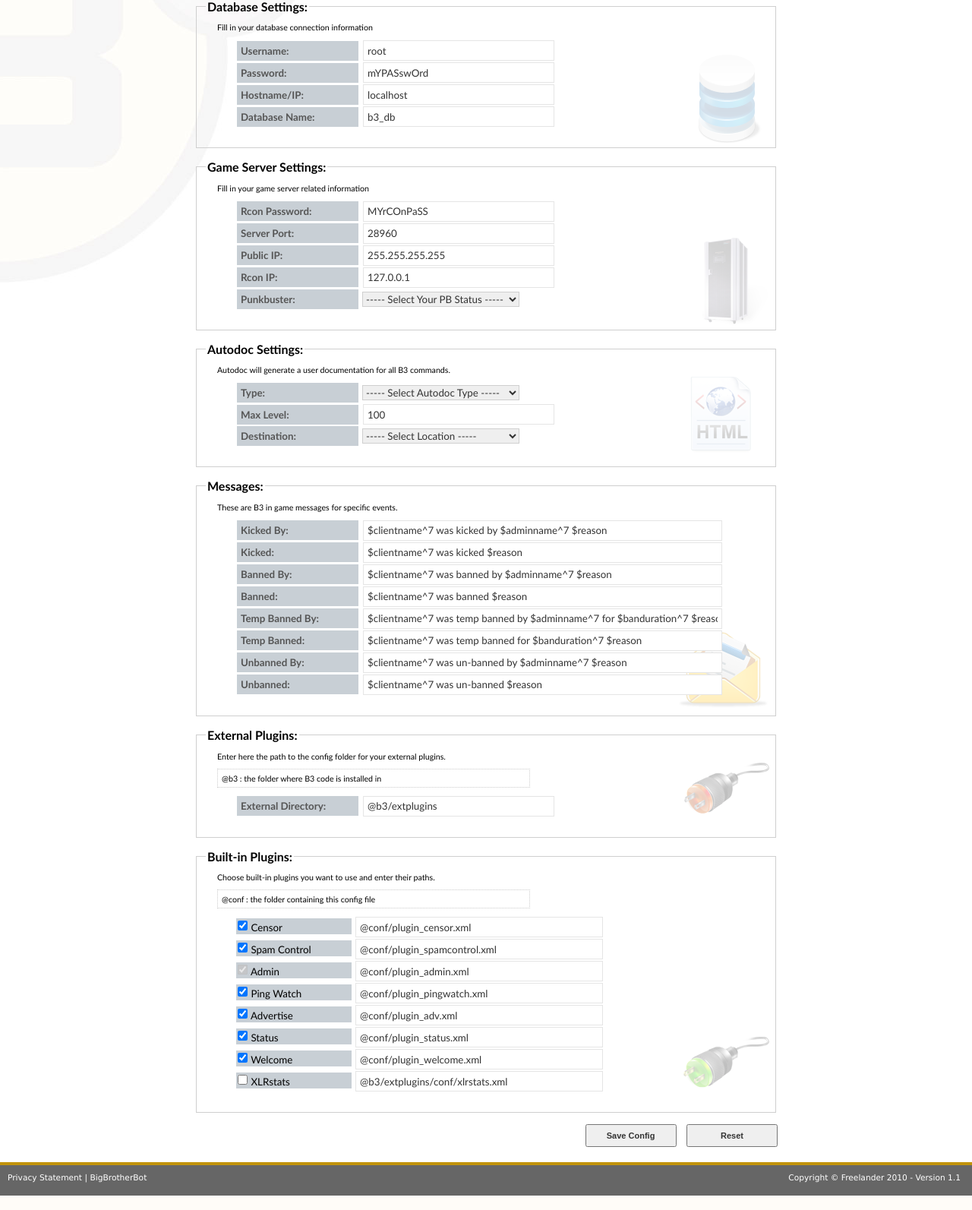
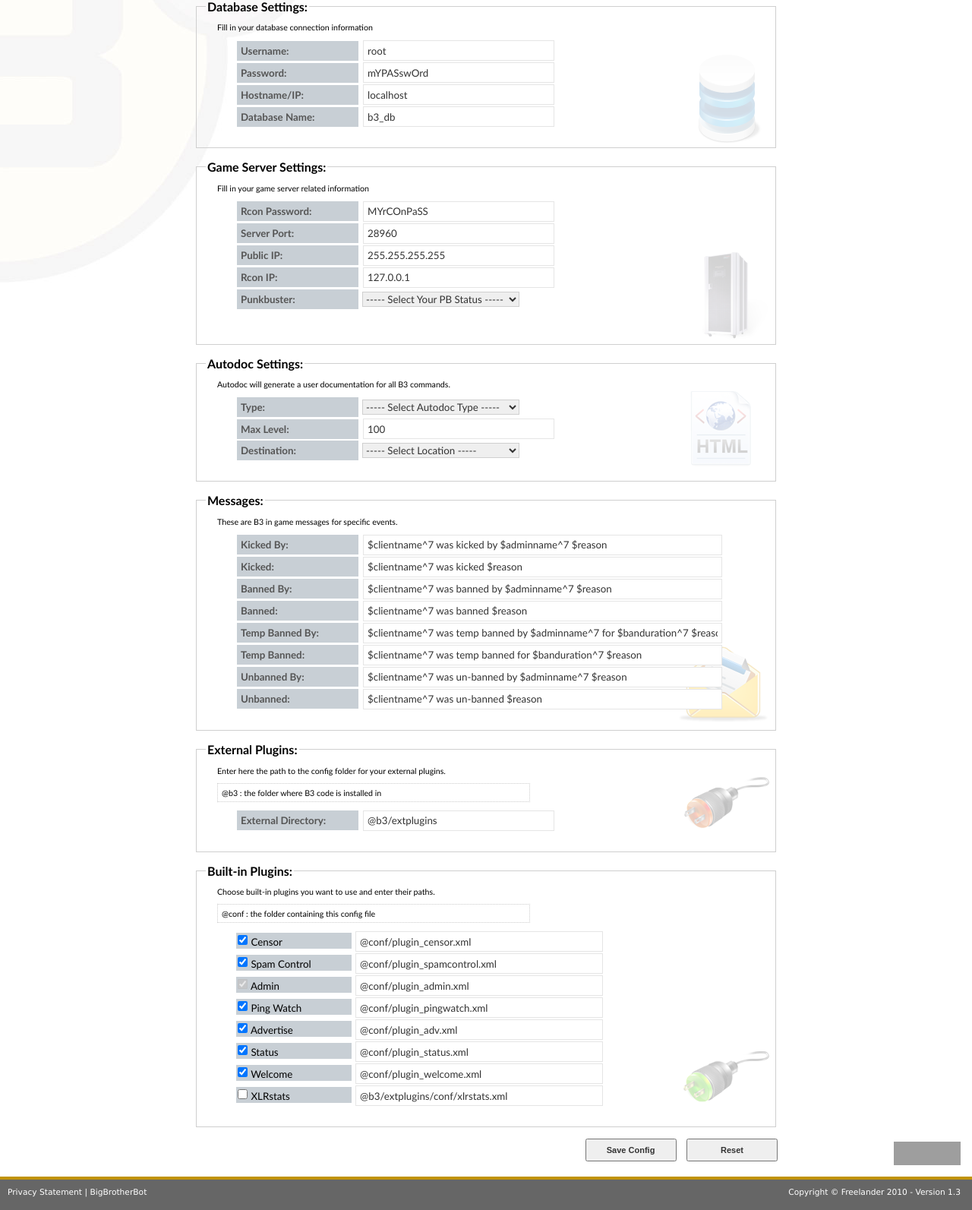
Before and after one commit to ozguruysal/b3-config-generator, a PHP site: page / in a window 1280 px wide. Shown: the part 478-2071 px from the top of the page at 76% size. Run offline with PHP 8.4, Linux system fonts and the light colour scheme; grey boxes are pictures that could not be loaded.

Commit message:
w3 xhtml validation

```diff
--- a/css/style.css
+++ b/css/style.css
@@ -100,6 +100,12 @@ margin:0px;
 	color:#FFF;
 	position:absolute;
 	right:15px;
+}
+
+.validator_logo {
+	position:absolute;
+	right:15px;
+	bottom:55px;
 }
 
 #b3 input {
--- a/inc_configmyb3.php
+++ b/inc_configmyb3.php
@@ -22,7 +22,7 @@
 *Foundation, Inc., 51 Franklin St, Fifth Floor, Boston, MA  02110-1301  USA
 */
 
-$version = '1.1';
+$version = '1.3';
 
 function select_your_game()
 {
@@ -44,7 +44,7 @@ function select_your_game()
                    );
 
   foreach ($parsers as $parser => $gamename)
-    echo "<option value=".$parser.">".$gamename."</option>\n";
+    echo '<option value="'.$parser.'">'.$gamename.'</option>' . "\n";
 }
 
 function select_log_level()
@@ -63,7 +63,7 @@ function select_log_level()
                       );
 
   foreach ($loglevels as $log => $logdesc)
-    echo "<option value=".$log.">".$logdesc."</option>\n";
+    echo '<option value="'.$log.'">'.$logdesc.'</option>' . "\n";
 }
 
 function select_pbsettings()
@@ -71,7 +71,7 @@ function select_pbsettings()
   $pbsettings = array ("on", "off");
 
   foreach ($pbsettings as $pb)
-    echo "<option value=".$pb.">".$pb."</option>\n";
+    echo '<option value="'.$pb.'">'.$pb.'</option>' . "\n";
 }
 
 function select_autodoc_type()
@@ -79,7 +79,7 @@ function select_autodoc_type()
   $autodoctypes = array ("html", "htmltable", "xml");
 
   foreach ($autodoctypes as $autodoctype)
-    echo "<option value=".$autodoctype.">".$autodoctype."</option>\n";
+    echo '<option value="'.$autodoctype.'">'.$autodoctype.'</option>' . "\n";
 }
 
 function generate_b3config_xml()
--- a/index.php
+++ b/index.php
@@ -53,8 +53,8 @@ include('inc_configmyb3.php');
   <div class="header_note">For B3 Version 1.3 or higher</div>
   <div class="header_right"></div>
 </div>
-<form id="b3" name="b3config" method="POST" action="showmyconfig.php">
-<table width="60%" border="0" cellpadding="0" cellspacing="0" id="b3conf" align="center">
+<form id="b3" method="post" action="showmyconfig.php">
+<table width="60%" border="0" cellpadding="0" cellspacing="0" id="b3conf" style="margin-left:auto; margin-right:auto;">
 <tbody>
   <tr>
     <th></th>
@@ -72,32 +72,31 @@ include('inc_configmyb3.php');
 			  </span><br />
               <span>
 			    <label>Bot Name:</label>
-				<input type="text" size="28" name="bot_name" id="bot_name" value="B3" title="You may enter a different bot name if you like or leave it as is.">
+				<input type="text" size="28" name="bot_name" id="bot_name" value="B3" title="You may enter a different bot name if you like or leave it as is." />
 			  </span><br />
               <span>
 			    <label>Bot Prefix:</label>
 				<input type="text" size="28" name="bot_prefix" id="bot_prefix" value="^0(^2b3^0)^7:" title="Ingame messages are prefixed with this code, you can use colorcodes.
-				  <br /><br /><u>Color Codes:</u>
-				  <br />^1 = Red
-				  <br />^2 = Green
-				  <br />^3 = Yellow
-				  <br />^4 = Blue
-				  <br />^5 = Cyan
-				  <br />^6 = Pink/Magenta
-				  <br />^7 = White
-				  <br />^0 = Black">
+				  ^1:Red,
+				  ^2:Green,
+				  ^3:Yellow,
+				  ^4:Blue,
+				  ^5:Cyan,
+				  ^6:Pink/Magenta,
+				  ^7:White,
+				  ^0:Black" />
 			  </span><br />
               <span>
 			    <label>Time Format:</label>
-				<input type="text" size="28" name="time_format" id="time_format" value="%I:%M%p %Z %m/%d/%y" title="You can arrange the time format as specified in python's time directives.">
+				<input type="text" size="28" name="time_format" id="time_format" value="%I:%M%p %Z %m/%d/%y" title="You can arrange the time format as specified in python's time directives." />
 			  </span><br />
               <span>
 			    <label>Time Zone:</label>
-				<input type="text" size="28" name="time_zone" id="time_zone" value="CST" title="Set your server's timezone so all timebased lookups will show the proper time">
+				<input type="text" size="28" name="time_zone" id="time_zone" value="CST" title="Set your server's timezone so all timebased lookups will show the proper time" />
 			  </span><br />
               <span>
 			    <label>B3 Log File:</label>
-				<input type="text" size="28" name="logfile" id="logfile" value="/path/to/b3.log" title="Type the location you want to store the log created by B3.">
+				<input type="text" size="28" name="logfile" id="logfile" value="/path/to/b3.log" title="Type the location you want to store the log created by B3." />
 			  </span><br />
               <span>
 			    <label>Log Level:</label>
@@ -117,19 +116,19 @@ include('inc_configmyb3.php');
             <dd>
               <span>
 			    <label>Username:</label>
-				<input type="text" size="30" name="db_user" id="db_user" value="root" title="Enter your B3 database username.">
+				<input type="text" size="30" name="db_user" id="db_user" value="root" title="Enter your B3 database username." />
 			  </span><br />
               <span>
 			    <label>Password:</label>
-				<input type="text" size="30" name="db_pass" id="db_pass" value="mYPASswOrd" title="Enter your B3 database password.">
+				<input type="text" size="30" name="db_pass" id="db_pass" value="mYPASswOrd" title="Enter your B3 database password." />
 			  </span><br />
               <span>
 			    <label>Hostname/IP:</label>
-				<input type="text" size="30" name="db_host" id="db_host" value="localhost" title="Enter your database hostname or the IP number if your database is on a remote server. But make sure the database server accepts your connection from outside, this is a common mistake.">
+				<input type="text" size="30" name="db_host" id="db_host" value="localhost" title="Enter your database hostname or the IP number if your database is on a remote server. But make sure the database server accepts your connection from outside, this is a common mistake." />
 			  </span><br />
               <span>
 			    <label>Database Name:</label>
-				<input type="text" size="30" name="db_name" id="db_name" value="b3_db" title="Enter your B3 database name.">
+				<input type="text" size="30" name="db_name" id="db_name" value="b3_db" title="Enter your B3 database name." />
 			  </span><br />
             </dd>
           </dl>
@@ -147,7 +146,7 @@ include('inc_configmyb3.php');
 	          <dd>
                 <span>
 			      <label>Max Say Line Length:</label>
-				  <input type="text" size="30" name="max_say_line_length" id="max_say_line_length" value="100" title="How long do you want the lines to be restricted to in the chat zone. (maximum length is 100).">
+				  <input type="text" size="30" name="max_say_line_length" id="max_say_line_length" value="100" title="How long do you want the lines to be restricted to in the chat zone. (maximum length is 100)." />
 			    </span><br />
 			  </dd>
           </dl>
@@ -179,7 +178,7 @@ include('inc_configmyb3.php');
 			    <label>Rcon IP:</label>
 				<input type="text" size="30" name="rcon_ip" id="rcon_ip" value="127.0.0.1" title="Enter your game server's rcon IP." />
 			  </span><br />
-              <span>
+              <div>
               <div class="hide" id="hide6">
                 <span>
 				  <label>Rcon Port:</label>
@@ -192,7 +191,7 @@ include('inc_configmyb3.php');
               </div>
 			    <label>Punkbuster:</label>
 				<select style="width:207px;" name="pb" id="pb" title="Select on if you use Punkbuster, otherwise select off."><option value="0">----- Select Your PB Status -----</option><?php select_pbsettings(); ?></select>
-			  </span><br />
+			  </div><br />
 			  <div class="hide" id="hide7">
               <span>
 			    <label>Game Log File:</label>
@@ -203,7 +202,7 @@ include('inc_configmyb3.php');
 			  <div class="hide" id="hide11">
               <span>
 			    <label>Game Log URL:</label>
-				<input type="text" size="60" name="game_log" id="game_log" title="Enter your game log URL" />
+				<input type="text" size="60" name="game_log" id="game_log_url" title="Enter your game log URL" />
 			  </span><br />
 			  </div>
               <div class="hide" id="hide1">
@@ -356,68 +355,68 @@ include('inc_configmyb3.php');
             <dd>
               <span>
 			    <span class="checkbox_text">
-				<input type="checkbox" class="checkbox-1" checked="checked" name="censor" id="censor" title="Click to disable/enable this plugin"> Censor</span>
+				<input type="checkbox" class="checkbox-1" checked="checked" name="censor" id="censor" title="Click to disable/enable this plugin" /> Censor</span>
 				<input type="text" size="40" name="censor_location" id="censor_location" value="@conf/plugin_censor.xml" title="Enter path to plugin config file" />
 			  </span><br />
               <span>
 			    <span class="checkbox_text">
-				<input type="checkbox" class="checkbox-1" checked="checked" name="spamcontrol" id="spamcontrol" title="Click to disable/enable this plugin"> Spam Control</span>
+				<input type="checkbox" class="checkbox-1" checked="checked" name="spamcontrol" id="spamcontrol" title="Click to disable/enable this plugin" /> Spam Control</span>
 				<input type="text" size="40" name="spamcontrol_location" id="spamcontrol_location" value="@conf/plugin_spamcontrol.xml" title="Enter path to plugin config file" />
 			  </span><br />
               <span>
 			    <span class="checkbox_text">
-				<input type="checkbox" class="checkbox-1" checked="checked" name="admin_fake" id="admin_fake" title="You cannot disable this plugin" disabled> Admin</span>
-				<input type="checkbox" style="display:none;" checked="checked" name="admin" id="admin" title="You cannot disable this plugin"></span>
+				<input type="checkbox" class="checkbox-1" checked="checked" name="admin_fake" id="admin_fake" title="You cannot disable this plugin" disabled="disabled" /> Admin</span>
+				<input type="checkbox" style="display:none;" checked="checked" name="admin" id="admin" title="You cannot disable this plugin" /></span>
 				<input type="text" size="40" name="admin_location" id="admin_location" value="@conf/plugin_admin.xml" title="Enter path to plugin config file" />
-			  </span><br />
+			  <br />
 			  <div class="hide" id="hide8">
               <span>
 			    <span class="checkbox_text">
-				<input type="checkbox" class="checkbox-1" checked="checked" name="tk" id="tk" title="Click to disable/enable this plugin"> Team Kill</span>
+				<input type="checkbox" class="checkbox-1" checked="checked" name="tk" id="tk" title="Click to disable/enable this plugin" /> Team Kill</span>
 				<input type="text" size="40" name="tk_location" id="tk_location" value="@conf/plugin_tk.xml" title="Enter path to plugin config file" />
 			  </span><br />
 			  </div>
 			  <div class="hide" id="hide9">
               <span>
 			    <span class="checkbox_text">
-				<input type="checkbox" class="checkbox-1" checked="checked" name="stats" id="stats" title="Click to disable/enable this plugin"> Stats</span>
+				<input type="checkbox" class="checkbox-1" checked="checked" name="stats" id="stats" title="Click to disable/enable this plugin" /> Stats</span>
 				<input type="text" size="40" name="stats_location" id="stats_location" value="@conf/plugin_stats.xml" title="Enter path to plugin config file" />
 			  </span><br />
 			  </div>
               <span>
 			    <span class="checkbox_text">
-				<input type="checkbox" class="checkbox-1" checked="checked" name="pingwatch" id="pingwatch" title="Click to disable/enable this plugin"> Ping Watch</span>
+				<input type="checkbox" class="checkbox-1" checked="checked" name="pingwatch" id="pingwatch" title="Click to disable/enable this plugin" /> Ping Watch</span>
 				<input type="text" size="40" name="pingwatch_location" id="pingwatch_location" value="@conf/plugin_pingwatch.xml" title="Enter path to plugin config file" />
 			  </span><br />
               <span>
 			    <span class="checkbox_text">
-				<input type="checkbox" class="checkbox-1" checked="checked" name="adv" id="adv" title="Click to disable/enable this plugin"> Advertise</span>
+				<input type="checkbox" class="checkbox-1" checked="checked" name="adv" id="adv" title="Click to disable/enable this plugin" /> Advertise</span>
 				<input type="text" size="40" name="adv_location" id="adv_location" value="@conf/plugin_adv.xml" title="Enter path to plugin config file" />
 			  </span><br />
               <span>
 			    <span class="checkbox_text">
-				<input type="checkbox" class="checkbox-1" checked="checked" name="status" id="status" title="Click to disable/enable this plugin"> Status</span>
+				<input type="checkbox" class="checkbox-1" checked="checked" name="status" id="status" title="Click to disable/enable this plugin" /> Status</span>
 				<input type="text" size="40" name="status_location" id="status_location" value="@conf/plugin_status.xml" title="Enter path to plugin config file" />
 			  </span><br />
               <span>
 			    <span class="checkbox_text">
-				<input type="checkbox" class="checkbox-1" checked="checked" name="welcome" id="welcome" title="Click to disable/enable this plugin"> Welcome</span>
+				<input type="checkbox" class="checkbox-1" checked="checked" name="welcome" id="welcome" title="Click to disable/enable this plugin" /> Welcome</span>
 				<input type="text" size="40" name="welcome_location" id="welcome_location" value="@conf/plugin_welcome.xml" title="Enter path to plugin config file" />
 			  </span><br />
 			  <div class="hide" id="hide10">
               <span>
 			    <span class="checkbox_text">
-				<input type="checkbox" class="checkbox-1" checked="checked" name="punkbuster" id="punkbuster" title="Click to disable/enable this plugin"> Punkbuster</span>
+				<input type="checkbox" class="checkbox-1" checked="checked" name="punkbuster" id="punkbuster" title="Click to disable/enable this plugin" /> Punkbuster</span>
 				<input type="text" size="40" name="punkbuster_location" id="punkbuster_location" value="@conf/plugin_punkbuster.xml" title="Enter path to plugin config file" />
 			  </span><br />
 			  </div>
               <span>
 			    <span class="checkbox_text">
-				<input type="checkbox" class="checkbox-1" name="xlrstats" id="xlrstats" title="Click to disable/enable this plugin<br />
+				<input type="checkbox" class="checkbox-1" name="xlrstats" id="xlrstats" title="Click to disable/enable this plugin :
 					This is a non-standard plugin, and quite resource heavy. Please take
 					a look in the B3 forums (look for XLR Extensions) for more
 					information before enabling this. Extra database tables are
-					necessary."> XLRstats</span>
+					necessary." /> XLRstats</span>
 				<input type="text" size="40" name="xlrstats_location" id="xlrstats_location" value="@b3/extplugins/conf/xlrstats.xml" title="Enter path to plugin config file" />
 			  </span><br />
             </dd>
@@ -436,10 +435,15 @@ include('inc_configmyb3.php');
 </form>
 <div class="footer">
   <div class="footer_text">
-    <span id="osx-modal"><a href="#" target="_blank"  class="osx">Privacy Statement</a><span>&nbsp;|
-    <a href="http://www.bigbrotherbot.net" target="_blank">BigBrotherBot</a>
-	<span class="copyright">Copyright &copy; <a href="http://www.fps-gamer.net" target="_blank">Freelander</a> 2010 - Version <?php echo $version; ?></span>
+    <span id="osx-modal"><a href="#" class="osx">Privacy Statement</a></span>&nbsp;|
+    <a href="http://www.bigbrotherbot.net">BigBrotherBot</a>
+	<span class="copyright">Copyright &copy; <a href="http://www.fps-gamer.net">Freelander</a> 2010 - Version <?php echo $version; ?></span>
   </div>
+    <span class="validator_logo">
+      <a href="http://validator.w3.org/check?uri=referer">
+        <img style="border:none;" src="http://www.w3.org/Icons/valid-xhtml10" alt="Valid XHTML 1.0 Strict" height="31" width="88" />
+      </a>
+    </span>
 </div>
 
 <!--Privacy statement content starts here -->
```
Also changed, not shown: 1 other file.
